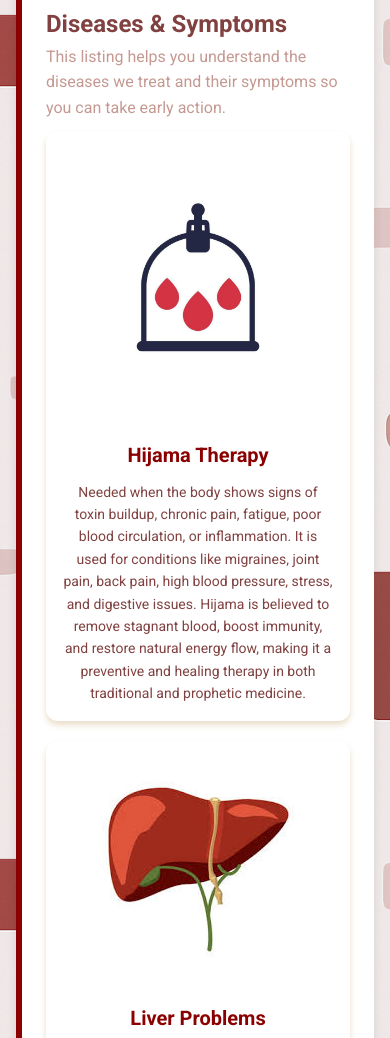
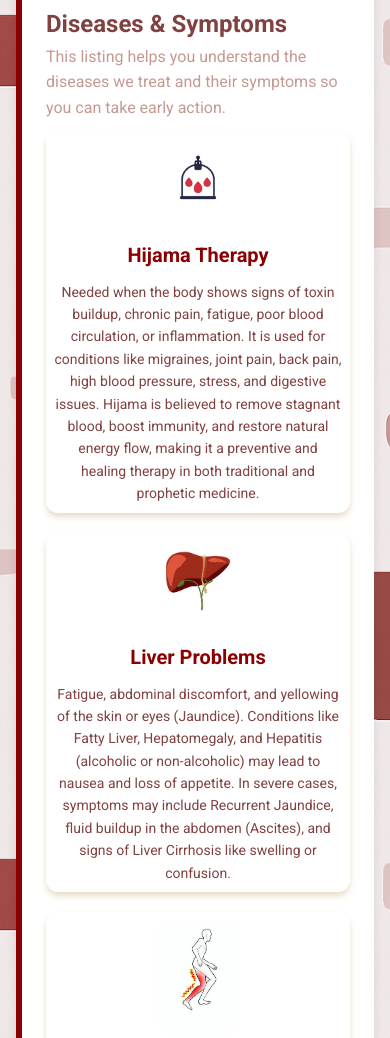
Before and after one commit to Hdabi4002/MediCare, a plain HTML site: page index.html in a window 390 px wide. Shown: the part 2420-3458 px from the top of the page. Drawn offline with Linux system fonts and the light colour scheme.

Commit message:
Update styles.css

```diff
--- a/styles.css
+++ b/styles.css
@@ -316,7 +316,7 @@ footer {
   }
 
   .disease-card img {
-    max-width: 100%;
+    max-width: 120px;
   }
 
   .disease-card-content {
@@ -374,8 +374,8 @@ footer {
     padding: 1rem;
   }
 
-  .disease-card img {
-    max-width: 100%;
+ .disease-card img {
+    max-width: 100px;
   }
 
   section {
@@ -450,3 +450,18 @@ footer {
     padding: 0.5rem 1rem;
   }
 }
+
+@media (max-width: 480px) {
+
+  .disease-card img {
+    max-width: 80px;
+    height: auto;
+    margin: 0 auto 10px auto;
+    display: block;
+  }
+
+  .disease-card {
+    padding: 0.5rem;
+    gap: 10px;
+  }
+}
```
